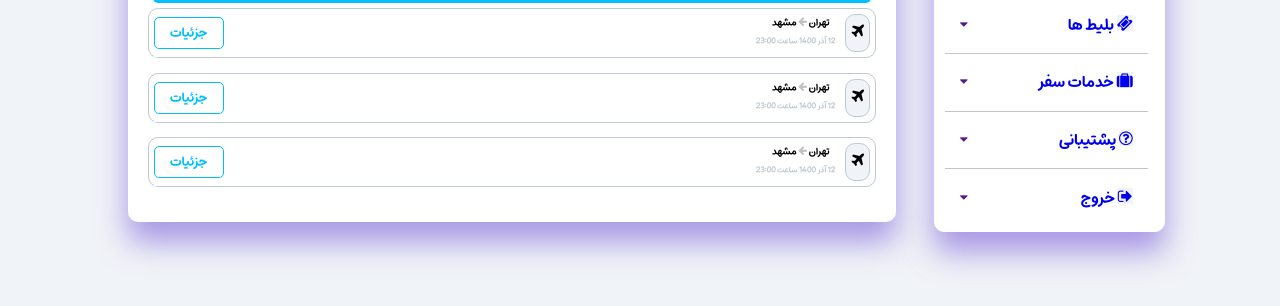
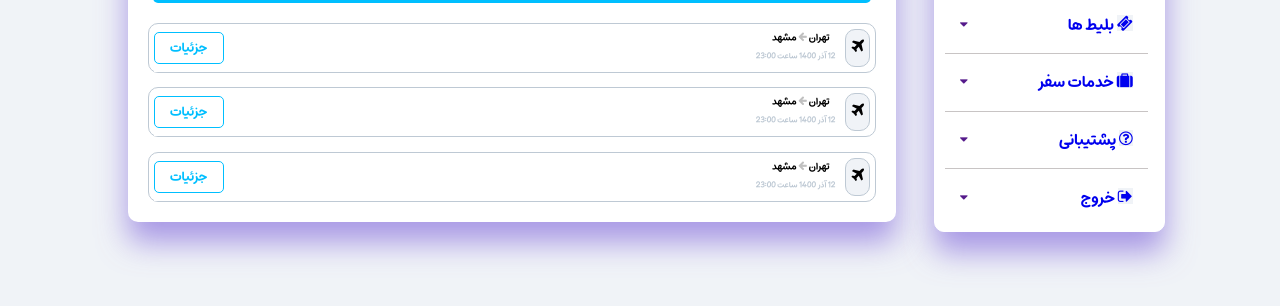
Before and after one commit to shiwa-sh/Airplane-Ticket, a plain HTML site: page source/myticket.html in a window 1280 px wide. Shown: the part 192-498 px from the top of the page. Drawn offline with Linux system fonts and the light colour scheme.

Commit message:
style file edited

```diff
--- a/style/changePass.css
+++ b/style/changePass.css
@@ -1,7 +1,7 @@
-/*@font-face {*/
-/*    font-family: mikhak;*/
-/*    src: url("font/font3.woff2") format("woff2");*/
-/*}*/
+@font-face {
+    font-family: mikhak;
+    src: url("font/font3.woff2") format("woff2");
+}
 *{
     text-decoration: none;
     list-style: none;
--- a/style/myticket.css
+++ b/style/myticket.css
@@ -1,7 +1,7 @@
-/*@font-face {*/
-/*    font-family: IranSans;*/
-/*    src: url("font/FontsFree-Net-ir_sans.ttf") format("truetype");*/
-/*}*/
+@font-face {
+    font-family: mikhak;
+    src: url("font/font3.woff2") format("woff2");
+}
 *{
     /*font-family: IranSans;*/
     text-decoration: none;
@@ -11,7 +11,7 @@
     box-sizing: border-box;
     background-color: #f0f3f7;
     direction: rtl;
-    font-family: mikhak;
+    font-family: mikhak, serif;
 
 
 }
@@ -45,7 +45,6 @@
 
 .form-header-container
 {
-    padding-bottom: 10px;
     background-color: white;
 
     padding: 5px;
@@ -86,7 +85,7 @@ h2.panel-haeader-title{
     border-radius: 10px;
     /*justify-content: center;*/
     width: 100%;
-    margin-bottom: 2%;
+    margin-top: 2%;
 
 }
 .ticket-container-box{
@@ -97,7 +96,6 @@ h2.panel-haeader-title{
     padding: 5px;
     margin: 5px;
     border: 1px solid #bec9d4;
-    justify-content: center;
     border-radius: 10px;
     justify-content: flex-end;
 }
--- a/style/userPanel.css
+++ b/style/userPanel.css
@@ -1,3 +1,7 @@
+@font-face {
+    font-family: mikhak;
+    src: url("font/font3.woff2") format("woff2");
+}
 *{
     text-decoration: none;
     list-style: none;
```
